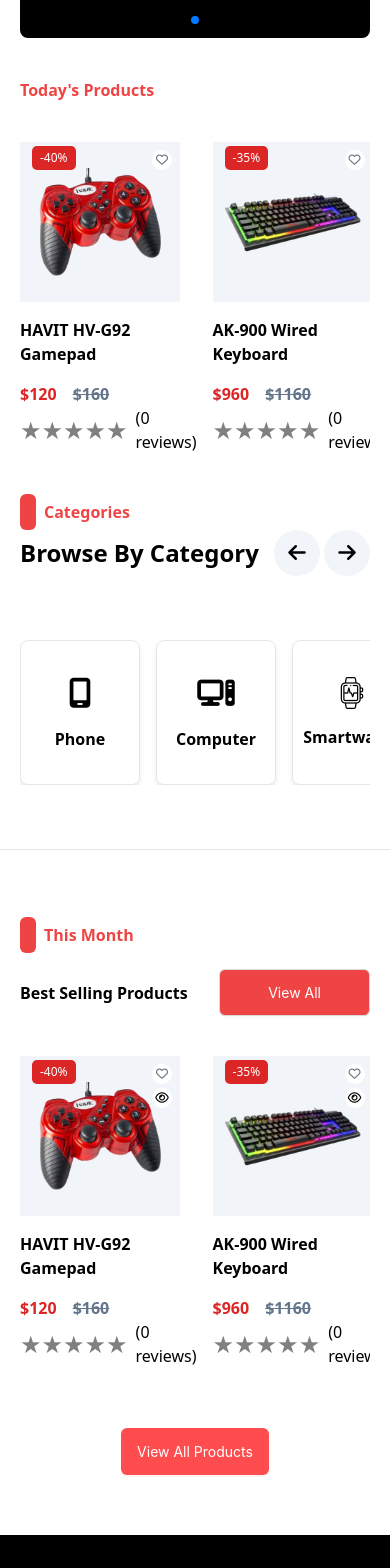
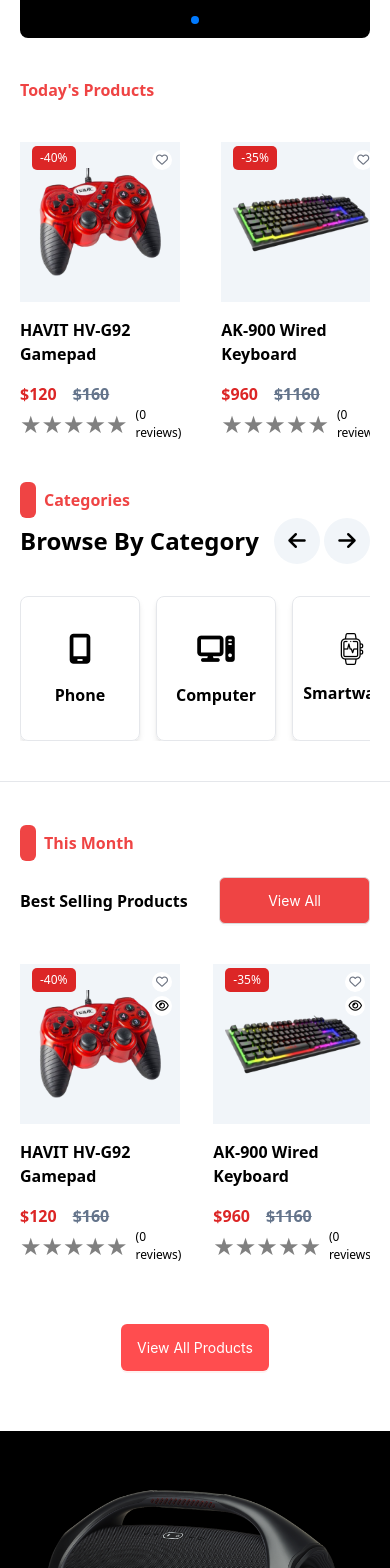
Before and after one commit to Mirzayev/E-commerce, a React (Vite) app: page / in a window 390 px wide. Shown: the part 350-1918 px from the top of the page. Built offline with nearby package versions, Linux system fonts and the light colour scheme.

Commit message:
settings

```diff
--- a/src/components/Categories.jsx
+++ b/src/components/Categories.jsx
@@ -4,7 +4,7 @@
 export default function Categories() {
   return (
     <div>
-      <div className="max-w-[1440px] mx-auto px-5 ">
+      <div className="max-w-[1440px] mx-auto px-5 my-10">
         <div className="flex items-center gap-2">
           <div className="bg-red-500 w-4 h-9 rounded-md"></div>
           <h3 className="text-red-500 text-base font-semibold">Categories </h3>
@@ -24,13 +24,13 @@
           </div>
         </div>
 
-        <div className="flex justify-between mt-16 gap-4 overflow-x-auto">
+        <div className="flex justify-between lg:mt-16 mt-8 gap-4 overflow-x-auto">
           <div className="border shadow-md cursor-pointer min-w-[120px] sm:min-w-[170px] h-[145px] group flex flex-col items-center justify-center rounded-lg hover:bg-red-500 transition-all">
-            <i class="fa-solid fa-mobile-screen text-3xl group-hover:text-white transition-all  "></i>
+            <i className="fa-solid fa-mobile-screen text-3xl group-hover:text-white transition-all  "></i>
             <p className="mt-4 group-hover:text-white transition-all font-semibold">Phone</p>
           </div>
           <div className="border shadow-md cursor-pointer min-w-[120px] sm:min-w-[170px] h-[145px] group flex items-center justify-center flex-col rounded-lg hover:bg-red-500 transition-all">
-            <i class="fa-solid fa-computer text-3xl group-hover:text-white transition-all  "></i>{" "}
+            <i className="fa-solid fa-computer text-3xl group-hover:text-white transition-all  "></i>{" "}
             <p className="mt-4 group-hover:text-white transition-all font-semibold">Computer</p>
           </div>
           <div className="border shadow-md cursor-pointer min-w-[120px] sm:min-w-[170px] h-[145px] group flex items-center justify-center flex-col rounded-lg hover:bg-red-500 transition-all">
@@ -51,7 +51,7 @@
           </div>
         </div>
       </div>
-      <hr className='my-16 h-1 w-full' />
+      <hr className='lg:my-16 h-1 my-8 w-full' />
 
     </div>
   );
--- a/src/components/MonthProduct.jsx
+++ b/src/components/MonthProduct.jsx
@@ -20,7 +20,7 @@
   const [favorites, setFavorites] = useState([]);
   const [ratings, setRatings] = useState({});
   const [hover, setHover] = useState({});
-  const [starSize, setStarSize] = useState(32);
+  const [starSize, setStarSize] = useState(25);
 
   useEffect(() => {
     const handleResize = () => {
@@ -28,7 +28,7 @@
       if (screenWidth < 768) {
         setStarSize(24);
       } else if (screenWidth < 1024) {
-        setStarSize(32);
+        setStarSize(25);
       } else {
         setStarSize(40);
       }
@@ -68,7 +68,7 @@
             <Button className="px-12 py-3 h-full bg-red-500 text-white">View All</Button>
           </div>
 
-        <div style={{scrollbarWidth: 'none'}} className="flex md:gap-[30px] gap-4 overflow-x-auto mt-10">
+        <div style={{scrollbarWidth: 'none'}} className="flex md:gap-[30px] gap-8 overflow-x-auto mt-10">
           {products.map((product) => (
             <div key={product.id}>
               <div className="md:w-[270px] md:h-[250px] w-[160px] h-[160px] px-3 py-3 bg-slate-100 relative flex items-center justify-center">
@@ -125,7 +125,7 @@
                     );
                   })}
                 </div>
-                <h3>({ratings[product.id] || 0} reviews)</h3>
+                <h3 className={"text-[12px] lg:text-[16px]"}>({ratings[product.id] || 0} reviews)</h3>
               </div>
             </div>
           ))}
--- a/src/components/TodaysProduct.jsx
+++ b/src/components/TodaysProduct.jsx
@@ -56,7 +56,7 @@
         <div className="lg:mt-[140px] sm:mt-20 mt-10">
           <h3 className="text-red-500 text-base font-semibold">Today's Products</h3>
 
-          <div className="flex md:gap-[30px] gap-4 overflow-x-auto mt-10">
+          <div className="flex md:gap-[30px]  gap-10 overflow-x-auto mt-10">
             {products.map((product) => (
                 <div key={product.id}>
                   <div className="md:w-[270px] md:h-[250px] w-[160px] h-[160px] px-3 py-3 bg-slate-100 relative flex items-center justify-center group">
@@ -118,7 +118,7 @@
                         );
                       })}
                     </div>
-                    <h3>({ratings[product.id] || 0} reviews)</h3>
+                    <h3 className={"text-[12px] lg:text-[16px]"}>({ratings[product.id] || 0} reviews)</h3>
                   </div>
                 </div>
             ))}
```
